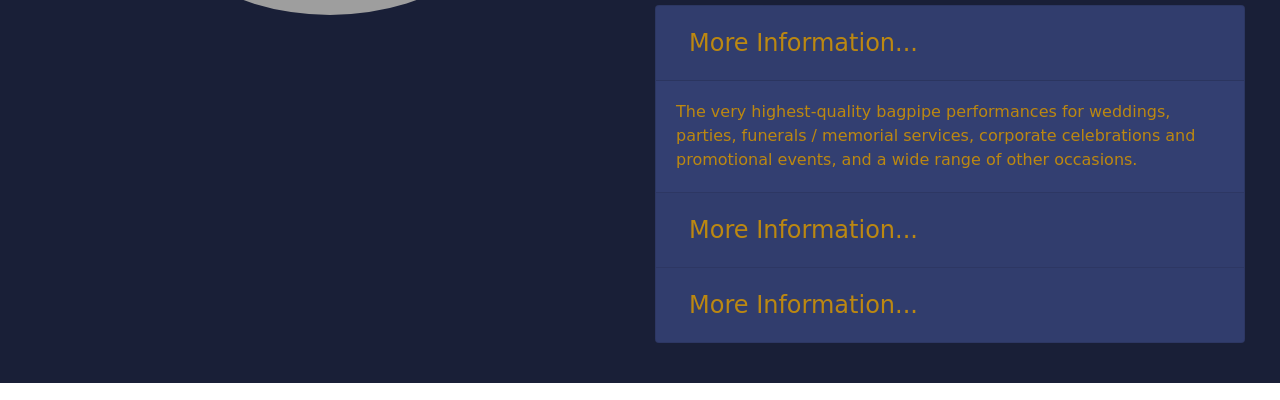
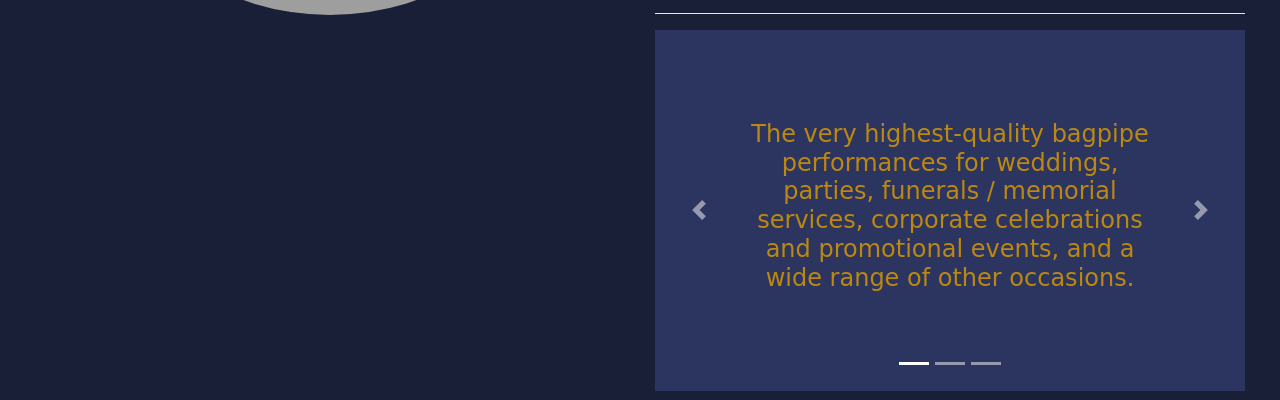
Before and after one commit to Mayo267/HappyBagPiper, a plain HTML site: page index.html in a window 1280 px wide. Shown: the part 1073-1473 px from the top of the page. Drawn offline with nearby package versions, Linux system fonts and the light colour scheme; grey boxes are pictures that could not be loaded; a web font is replaced by a local one.

Commit message:
carousel

```diff
--- a/index.html
+++ b/index.html
@@ -104,11 +104,45 @@
                 </div>
 
                 <div class="col-lg-6 custom-about-piper">
+
                     <h3 class="about-piper-title">The Happy Bagpiper: Bagpipe Performance, Instruction, Retail, and Celtic Culture (LLC) is a company devoted to teaching and performance on the Scottish Great Highland Bagpipe, also known as the Irish Warpipe.  Based in the heart of the Philadelphia metropolitan area, The Happy Bagpiper offers:</h3>
 
+                    <hr class="line-break">
                     <!-- Accordian Dropdown -->
+                    <!-- carousel -->
+                    <div id="about-piper-carousel" class="carousel slide carousel-fade" data-ride="false" data-interval="false" data-pause="hover" data-touch="true">
+                        <ol class="carousel-indicators">
+                            <li data-target="#carouselExampleIndicators" data-slide-to="0" class="active"></li>
+                            <li data-target="#carouselExampleIndicators" data-slide-to="1"></li>
+                            <li data-target="#carouselExampleIndicators" data-slide-to="2"></li>
+                          </ol>
+                        <div class="carousel-inner">
 
-                    <div class="accordion" id="accordionExample">
+                          <div class="carousel-item active container-fluid">
+                            <h2 class="about-piper-text">The very highest-quality bagpipe performances for weddings, parties, funerals / memorial services, corporate celebrations and promotional events, and a wide range of other occasions.</h2>
+                          </div>
+
+                          <div class="carousel-item container-fluid">
+                            <h2 class="about-piper-text">Premium instruction from the area’s only full-time professional bagpipe teacher, with proven methods for helping child, adolescent, and adult learners — even those with little or no musical experience — achieve their bagpipe playing and performance goals.</h2>
+                          </div>
+
+                          <div class="carousel-item container-fluid">
+                            <h2 class="about-piper-text">The Happy Bagpiper also sells retail bagpipes and bagpiping supplies for learning and performance, including practice chanters, tutor books and interactive materials, bagpipes, reeds, and a range of other accessories. The Happy Bagpiper is proud of its in-person service to the greater Philadelphia metro area, including Delaware, Maryland, Eastern Pennsylvania, and New Jersey, but has happy clients as far away as Germany and Japan via the Internet and mail!</h2>
+                          </div>
+
+                        <a class="carousel-control-prev" href="#about-piper-carousel" role="button" data-slide="prev">
+                          <span class="carousel-control-prev-icon" aria-hidden="true"></span>
+                          <span class="sr-only">Previous</span>
+                        </a>
+
+                        <a class="carousel-control-next" href="#about-piper-carousel" role="button" data-slide="next">
+                          <span class="carousel-control-next-icon" aria-hidden="true"></span>
+                          <span class="sr-only">Next</span>
+                        </a>
+                      </div>
+                    <!-- carousel -->
+
+                    <!-- <div class="accordion" id="accordionExample">
                         <div class="card card-custom">
                           <div class="card-header" id="headingOne">
                             <h2 class="mb-0">
@@ -152,7 +186,7 @@
                             </div>
                           </div>
                         </div>
-                      </div>
+                      </div> -->
 
                     <!--Accordian dropdown-->
 
--- a/style.css
+++ b/style.css
@@ -123,29 +123,22 @@ body{
     padding-bottom: 20px;
 }
 
-.about-piper-list{
-
+.line-break{
+    background-color: white;
 }
 
+.about-piper-text{
+    color: #BC8811;
+    font-size: 1.5rem;
+    text-align: center;
+}
 
-        /* dropdown information custom */
-            .card-custom{
-                background: #333F71;
-                color:#BC8811;
-                margin: auto;
-                font-family: 'Oldenburg', cursive;
+.carousel-item{
+    font-family: 'Oldenburg', cursive;
+    padding: 90px;
+    background-color: #2B355F;
+}
 
-            }
-
-            .button-custom{
-                color: #BC8811;
-                font-size: 1.5rem;
-
-            }
-
-            .button-custom:hover{
-                color: #BC8811;
-            }
 
 /* about thom */
 .about-thom-container{
@@ -194,6 +187,7 @@ body{
 
 
 @media (max-width: 1200px){
+
     .navbar-nav{
         margin-left: auto;
     }
```
